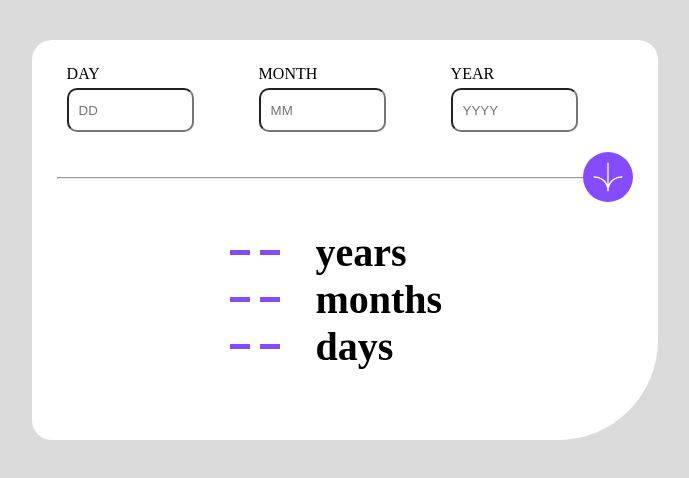
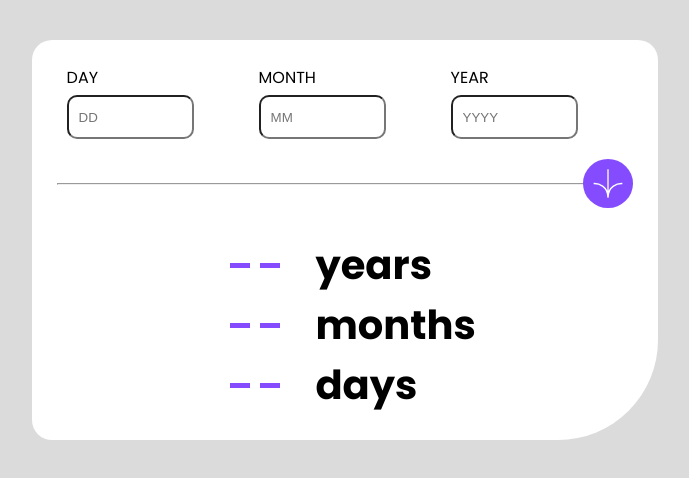
Before and after one commit to BentumYaw001/FrontendMentorAgeCalculator, a plain HTML site: page index.html in a window 1280 px wide. Shown: the whole page, without its empty margins (295-984 px from the left). Drawn offline with Linux system fonts and the light colour scheme.

Commit message:
font family adjustment

```diff
--- a/index.html
+++ b/index.html
@@ -5,6 +5,9 @@
   <meta name="viewport" content="width=device-width, initial-scale=1.0">
   <title>Age Calculator</title>
   <link rel="stylesheet" href="style.css">
+  <link rel="preconnect" href="https://fonts.googleapis.com">
+<link rel="preconnect" href="https://fonts.gstatic.com" crossorigin>
+<link href="https://fonts.googleapis.com/css2?family=Poppins:ital,wght@0,100;0,200;0,300;0,400;0,500;0,600;0,700;0,800;0,900;1,100;1,200;1,300;1,400;1,500;1,600;1,700;1,800;1,900&display=swap" rel="stylesheet">
 </head>
 <body>
     <main>
--- a/style.css
+++ b/style.css
@@ -29,6 +29,7 @@ main{
     padding: 25px;
     border-radius: 20px;
     border-bottom-right-radius: 100px;
+    font-family: 'Poppins';
 }
 
 label{
```
